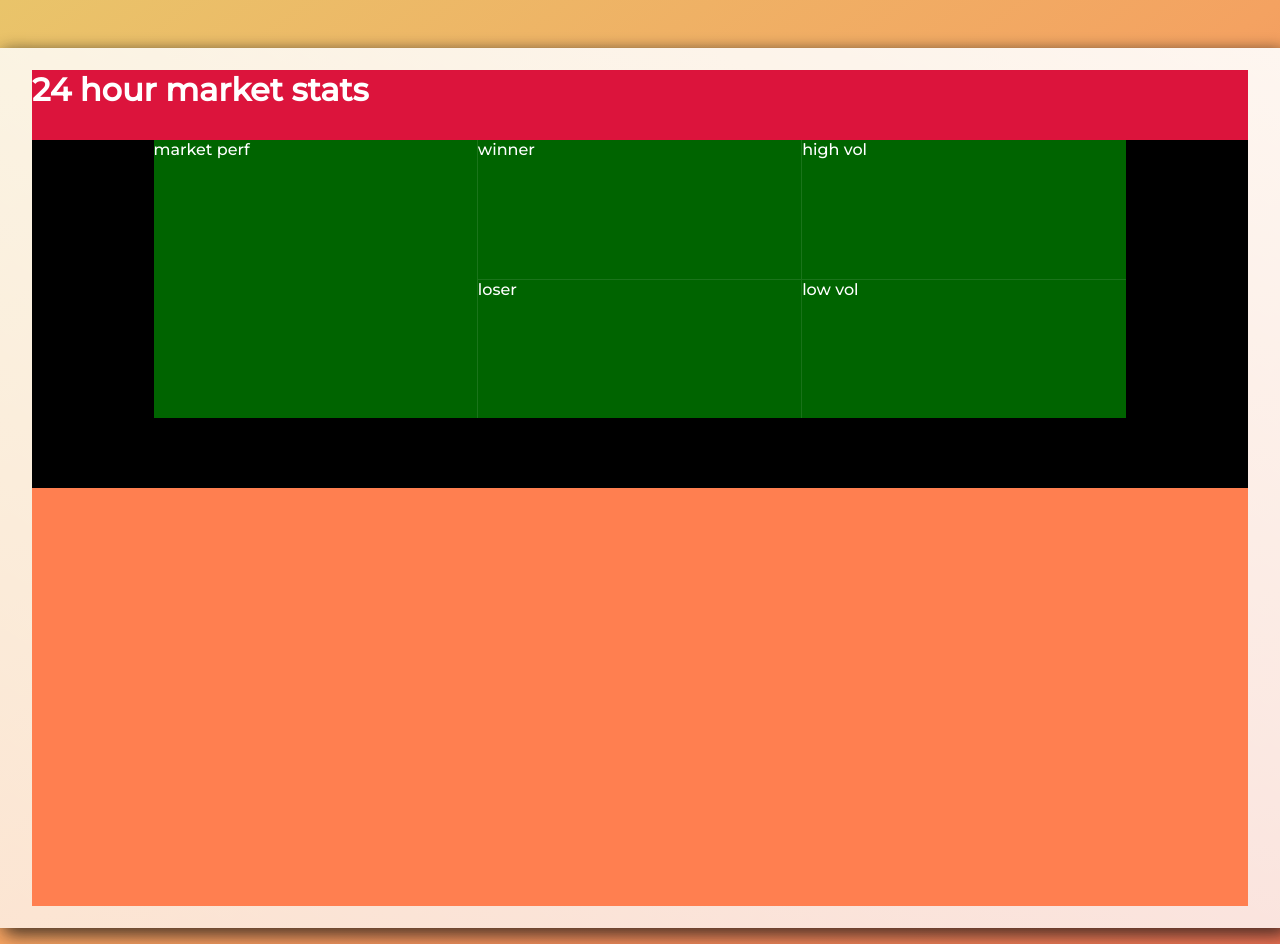
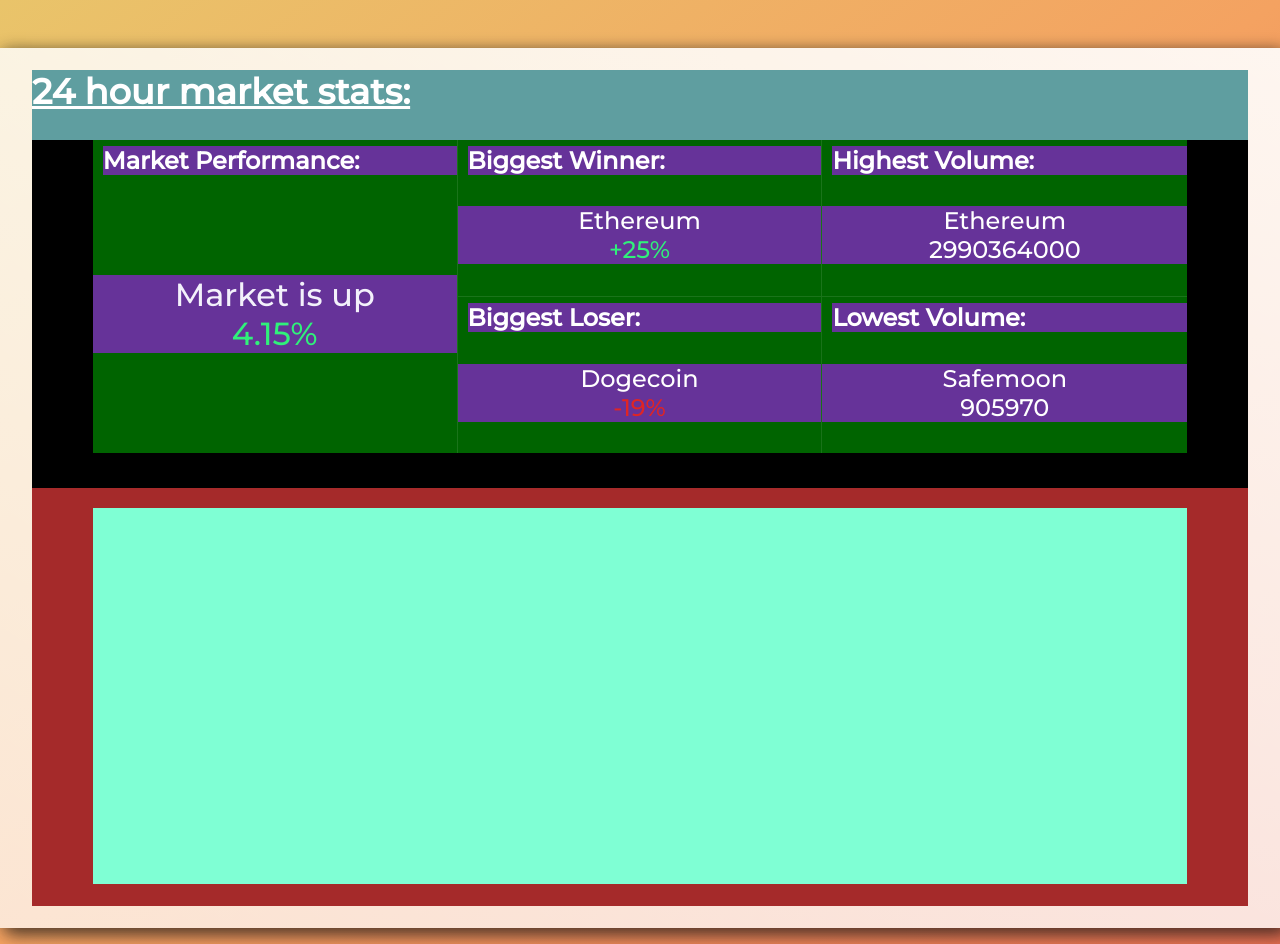
Before and after one commit to WhoDatChino/Crypto-Investement-Tracker, a plain HTML site: page index.html in a window 1280 px wide. Drawn offline with nearby package versions, Linux system fonts and the light colour scheme.

Commit message:
Portfolio view & market view completed

```diff
--- a/index.html
+++ b/index.html
@@ -41,32 +41,46 @@
             </div> -->
 
             <div class="markets-view">
-                <div class="market-stats">
-
-                    <h1>24 hour market stats</h1>
+                <section class="market-stats">
+                    <h1>24 hour market stats:</h1>
                     <div class="stats-grid-container">
                         <div class="stats-grid">
-                            <div class="market_perf">market perf</div>
-                            <div class="big_winner">winner</div>
-                            <div class="high_volume">high vol</div>
-                            <div class="big_loser">loser</div>
-                            <div class="low_volume">low vol</div>
+                            <div class="market_perf">
+                                <h2>Market Performance:</h2>
+                                <p>Market is up <span class="green">4.15%</span></p>
+
+                            </div>
+                            <div class="big_winner">
+                                <h2>Biggest Winner:</h2>
+                                <p>Ethereum <span class="green">+25%</span></p>
+                            </div>
+                            <div class="high_volume">
+                                <h2>Highest Volume:</h2>
+                                <p>Ethereum <span>2990364000</span></p>
+                            </div>
+                            <div class="big_loser">
+                                <h2>Biggest Loser:</h2>
+                                <p>Dogecoin <span class="red">-19%</span></p>
+                            </div>
+                            <div class="low_volume">
+                                <h2>Lowest Volume:</h2>
+                                <p>Safemoon <span>905970</span></p>
+                            </div>
                         </div>
                     </div>
-                </div>
-
-                <div class="market-info">
-
-                </div>
-            </div>
-        </div>
+                </section>
 
 
+                <section class="market-info">
+                    <div class="table-container">
+
+                    </div>
+
+                </section>
+            </div>
 
 
-
-
-
+        </div>
     </div>
 
 
--- a/style.css
+++ b/style.css
@@ -5,11 +5,14 @@
 
 :root {
   --charcoal-theme: #264653;
-  --green-theme: #2a9d8f;
+  --turquoise-theme: #2a9d8f;
   --yellow-theme: #e9c46a;
   --orange-theme: #f4a261;
   --sienna-theme: #e76f51;
   --transparent-theme: rgba(0, 0, 255, 0);
+
+  --green-movement: #30f17a;
+  --red-movement: #df2525;
 
   --thin-border: solid 1px rgba(250, 249, 249, 0.1);
 }
@@ -159,14 +162,14 @@
   background-color: var(--transparent-theme);
   right: 0;
   bottom: 0;
-  border: solid 2px var(--green-theme);
+  border: solid 2px var(--turquoise-theme);
   box-shadow: 4px 4px 10px rgba(7, 7, 7, 0.404);
   z-index: 5;
 }
 
 .new-invest-BTN ion-icon {
   font-size: 4.9rem;
-  color: var(--green-theme);
+  color: var(--turquoise-theme);
   --ionicon-stroke-width: 16px;
 }
 
@@ -175,10 +178,12 @@
   width: 100%;
   height: 100%;
   background-color: coral;
+  display: flex;
+  flex-direction: column;
 }
 
 .market-stats {
-  height: 50%;
+  flex: 1;
   width: 100%;
   background-color: cadetblue;
   display: flex;
@@ -186,9 +191,12 @@
 }
 .market-stats h1 {
   flex: 1;
-  background-color: crimson;
+  /* background-color: crimson; */
+  font-size: 2.2rem;
+  text-decoration: underline;
 }
 
+/* Stats grid */
 .stats-grid-container {
   flex: 5;
   background-color: black;
@@ -196,31 +204,70 @@
 
 .stats-grid {
   margin: 0 auto;
-  width: 80%;
-  height: 80%;
+  width: 90%;
+  height: 90%;
   background-color: darkgreen;
   display: grid;
   grid-template-columns: repeat(3, 1fr);
-  /* border: solid 1px var(--transparent-theme); */
 }
 .market_perf {
   grid-row: 1/3;
-  /* background-color: yellow; */
   border-right: var(--thin-border);
 }
 .big_winner {
-  /* background-color: var(--charcoal-theme); */
   border-bottom: var(--thin-border);
   border-right: var(--thin-border);
 }
 .big_loser {
-  /* background-color: var(--yellow-theme); */
   border-right: var(--thin-border);
 }
 .high_volume {
-  /* background-color: var(--green-theme); */
   border-bottom: var(--thin-border);
 }
-.low_volume {
-  /* background-color: wheat; */
+
+.stats-grid div {
+  display: flex;
+  flex-direction: column;
 }
+.stats-grid p {
+  font-size: 1.5rem;
+  margin: auto 0;
+  display: flex;
+  flex-direction: column;
+  align-items: center;
+  justify-content: center;
+  background-color: rebeccapurple;
+}
+.stats-grid h2 {
+  margin: 6px 0 0 10px;
+  background-color: rebeccapurple;
+}
+.market_perf p {
+  /* font-size: 2rem; */
+  color: #f3f1fb;
+  font-size: 2rem;
+}
+span.green {
+  color: var(--green-movement);
+}
+span.red {
+  color: var(--red-movement);
+}
+p span {
+  margin: 0 auto;
+}
+
+/* MARKET INFO */
+.market-info {
+  flex: 1;
+  width: 100%;
+  position: relative;
+  background-color: brown;
+  overflow: hidden;
+}
+.table-container {
+  height: 90%;
+  width: 90%;
+  background-color: aquamarine;
+  margin: 20px auto;
+}
```
